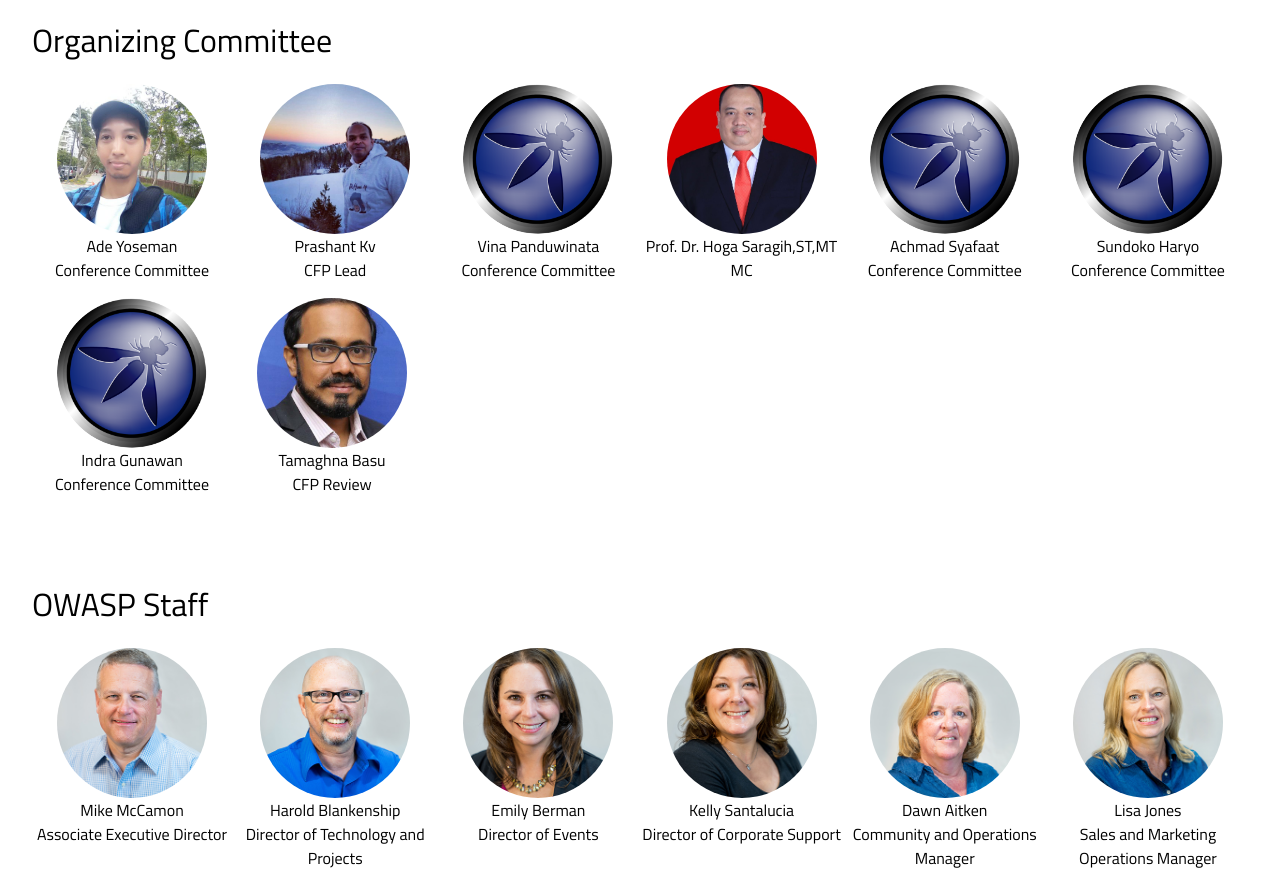
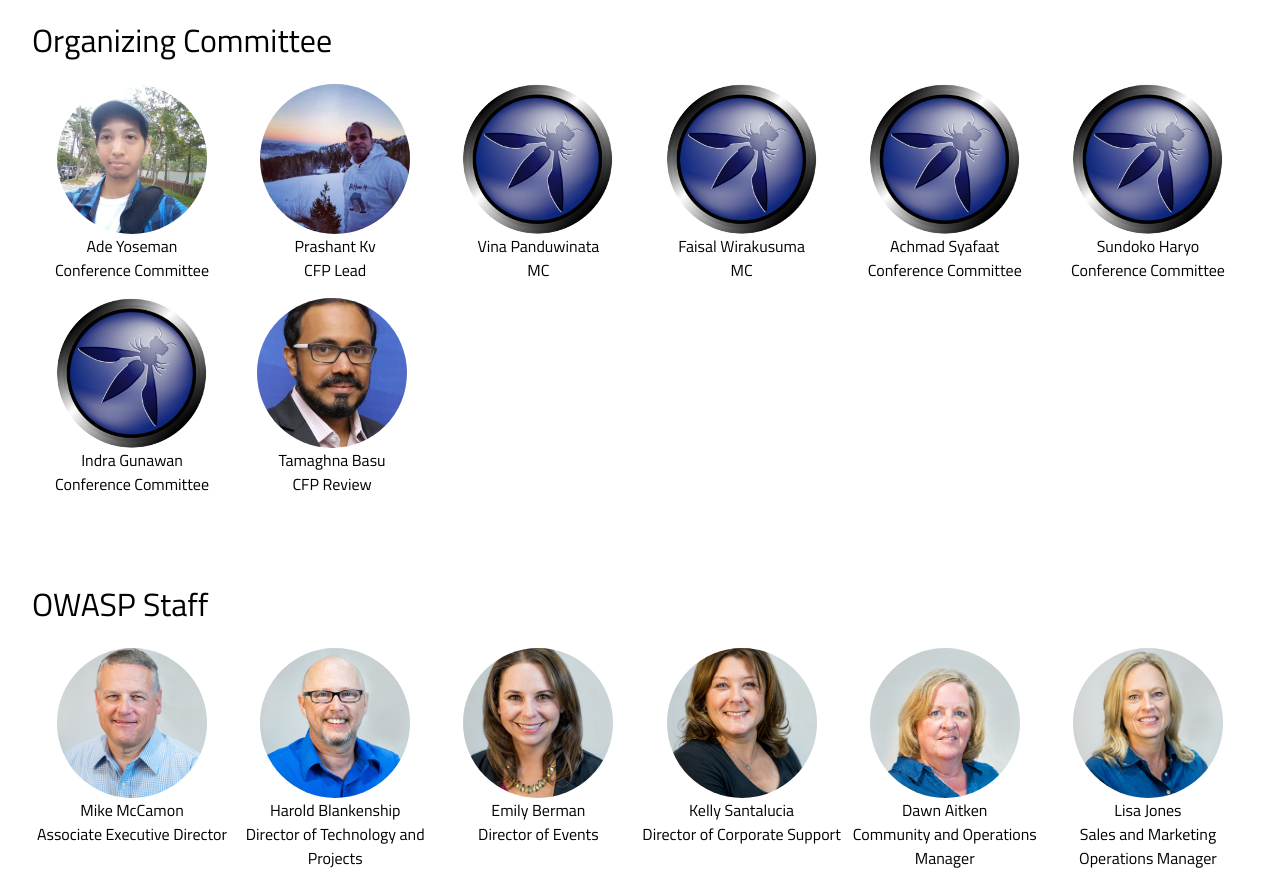
Before and after one commit to globalsea/globalsea.github.io, a Jekyll site: the page built from about/team.md, in a window 1280 px wide and 900 px high, scrolled down 416 px, cut to the strip 26-900 px from the top of the window. Built offline with Jekyll 4.4.1, drawn with Linux system fonts in a browser that asks for light colours; some web fonts are replaced.

Commit message:
Update team.yml

```diff
--- a/_data/team.yml
+++ b/_data/team.yml
@@ -6,11 +6,11 @@
     role: CFP Lead
     image: prashant.jpg
   - name: Vina Panduwinata
-    role: Conference Committee
+    role: MC
     image: owasp_logo.png
-  - name: Prof. Dr. Hoga Saragih,ST,MT
+  - name: Faisal Wirakusuma
     role: MC
-    image: profhugo.jpeg
+    image: owasp_logo.png
   - name: Achmad Syafaat
     role: Conference Committee
     image: owasp_logo.png
```
